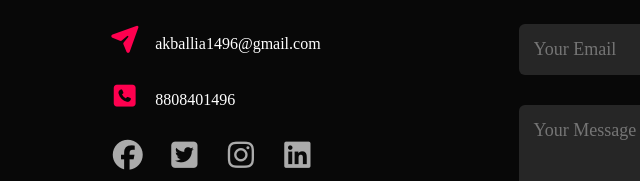
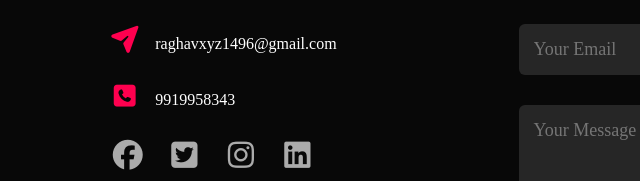
Before and after one commit to ARYAN-KUMAR1496/MyPersonal-Portfolio, a plain HTML site: page index.html in a window 1280 px wide. Shown: the part 3093-3274 px from the top of the page, 19-659 px from the left. Drawn offline with Linux system fonts and the light colour scheme; files whose address does not match are found by name.

Commit message:
Updated websisite

```diff
--- a/index.html
+++ b/index.html
@@ -145,8 +145,8 @@
             <div class="row">
                 <div class="contact-left">
                     <h1 class="sub-title">Contact Me</h1>
-                    <p><i class="fa-solid fa-paper-plane"></i>akballia1496@gmail.com</p>
-                    <p><i class="fa-solid fa-square-phone"></i>8808401496</p>
+                    <p><i class="fa-solid fa-paper-plane"></i>raghavxyz1496@gmail.com</p>
+                    <p><i class="fa-solid fa-square-phone"></i>9919958343</p>
                     <div class="social-icons">
                         <a href="#"><i class="fa-brands fa-facebook"></i></a>
                          <a href="#"><i class="fa-brands fa-twitter-square"></i></a>
```
